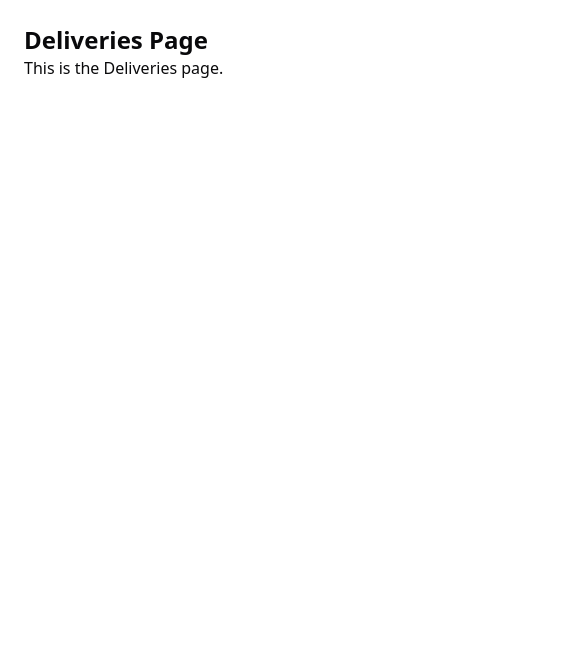
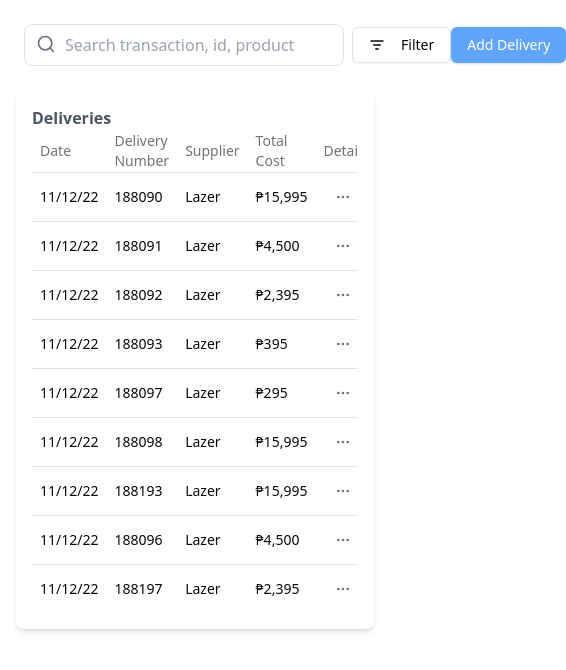
Before and after one commit to huhnnah/cmsc128, a Next.js app: page /admin/deliveries in a window 390 px wide. Shown: the top 670 px of the page, 566 px wide, since content can reach past the window. Built offline with nearby package versions, Linux system fonts and the light colour scheme.

Commit message:
added delivery list view and initial draft of delivery details prompt

```diff
--- a/src/app/admin/deliveries/page.js
+++ b/src/app/admin/deliveries/page.js
@@ -1,18 +1,136 @@
+
+"use client";
+
 import { AppSidebar } from "@/components/admin-sidebar"
 import {
   SidebarProvider,
 } from "@/components/ui/sidebar"
+import {
+  Table, TableBody, TableHead, TableHeader, TableRow, TableCell
+} from "@/components/ui/table";
+import { Button } from "@/components/ui/button";
+import { Input } from "@/components/ui/input";
+import { Dialog, DialogTrigger, DialogContent, DialogHeader, DialogTitle, DialogClose, } from "@/components/ui/dialog";
+import { Select, SelectTrigger, SelectContent, SelectItem } from "@/components/ui/select";
+import { Search, ListFilter, Trash2, Ellipsis } from "lucide-react";
+import { useState } from "react";
+
+// sample data
+const delivery = [
+  { dateAdded: "11/12/22", deliveryNum: "188090", supplier: "Lazer", totalCost: "₱15,995" },
+  { dateAdded: "11/12/22", deliveryNum: "188091", supplier: "Lazer", totalCost: "₱4,500" },
+  { dateAdded: "11/12/22", deliveryNum: "188092", supplier: "Lazer", totalCost: "₱2,395" },
+  { dateAdded: "11/12/22", deliveryNum: "188093", supplier: "Lazer", totalCost: "₱395"  },
+  { dateAdded: "11/12/22", deliveryNum: "188097", supplier: "Lazer", totalCost: "₱295" },
+  { dateAdded: "11/12/22", deliveryNum: "188098", supplier: "Lazer", totalCost: "₱15,995" },
+  { dateAdded: "11/12/22", deliveryNum: "188193", supplier: "Lazer", totalCost: "₱15,995" },
+  { dateAdded: "11/12/22", deliveryNum: "188096", supplier: "Lazer", totalCost: "₱4,500" },
+  { dateAdded: "11/12/22", deliveryNum: "188197", supplier: "Lazer", totalCost: "₱2,395" },
+];
 
 export default function DeliveriesPage() {
   return (
     <SidebarProvider>
-      <div className="flex">
+      <div className="flex h-screen w-screen">
         <AppSidebar />
-      </div>
-
-      <div className="p-6">
-        <h1 className="text-2xl font-bold">Deliveries Page</h1>
-        <p>This is the Deliveries page.</p>
+        <div className="flex-1 p-4 flex flex-col w-full">
+          <div className="flex items-center justify-between mb-4 bg-white p-2 rounded-lg">
+            <div className="flex items-center space-x-2">
+              <div className="relative w-80">
+                <input
+                  type="text"
+                  placeholder="Search transaction, id, product"
+                  className="w-full pl-10 pr-4 py-2 border rounded-lg focus:outline-none focus:ring-2 focus:ring-blue-500"
+                />
+                <div className="absolute left-3 top-2.5 text-gray-500">
+                  <Search className="w-5 h-5" />
+                </div>
+              </div>
+              <Button variant="outline" className="flex items-center space-x-2">
+                <ListFilter className="w-4 h-4" />
+                <span>Filter</span>
+              </Button>
+            </div>
+            <div className="flex space-x-2">
+              <Button className="bg-blue-400 text-white">Add Delivery</Button>
+            </div>
+          </div>
+          <div className="p-4 bg-white shadow-md rounded-lg flex flex-col overflow-auto w-full">
+          <h1 className="text-gray-600 font-bold">Deliveries</h1>
+            <Table>
+              <TableHeader>
+                <TableRow>
+                  <TableHead>Date</TableHead>
+                  <TableHead>Delivery Number</TableHead>
+                  <TableHead>Supplier</TableHead>
+                  <TableHead>Total Cost</TableHead>
+                  <TableHead>Details</TableHead>
+                </TableRow>
+              </TableHeader>
+              <TableBody>
+                {delivery.map((d) => (
+                  <TableRow key={d.deliveryNum}>
+                    <TableCell>{d.dateAdded}</TableCell>
+                    <TableCell>{d.deliveryNum}</TableCell>
+                    <TableCell>{d.supplier}</TableCell>
+                    <TableCell>{d.totalCost}</TableCell>
+                    <TableCell className="flex space-x-2">
+                      <Dialog>
+                        <DialogTrigger asChild>
+                          <Button variant="ghost" size="sm" className="text-gray-500 hover:text-blue-600">
+                            <Ellipsis size={16} />
+                          </Button>
+                        </DialogTrigger>
+                        <DialogContent className="max-w-3xl p-6">
+                          <DialogHeader>
+                            <DialogTitle>Delivery Details</DialogTitle>
+                            <DialogClose />
+                          </DialogHeader>
+                          <div className="grid grid-cols-2 gap-4">
+                            <div>
+                              <label className="text-sm font-medium">Date of Delivery</label>
+                              <Input type="date" defaultValue={d.dateAdded} />
+                            </div>
+                            <div>
+                              <label className="text-sm font-medium">Delivery Number</label>
+                              <Input value={d.deliveryNum} disabled />
+                            </div>
+                          </div>
+                          <div className="grid grid-cols-2 gap-4 mt-4">
+                            <div>
+                              <label className="text-sm font-medium">Total Cost</label>
+                              <Input type="text" defaultValue={d.totalCost} />
+                            </div>
+                            <div>
+                              <label className="text-sm font-medium">Supplier</label>
+                              <Select>
+                                <SelectTrigger>{d.supplier}</SelectTrigger>
+                                <SelectContent>
+                                  <SelectItem value="Lazer">Lazer</SelectItem>
+                                  <SelectItem value="Yamaha">Yamaha</SelectItem>
+                                  <SelectItem value="Cort">Cort</SelectItem>
+                                </SelectContent>
+                              </Select>
+                            </div>
+                          </div>
+                          <div className="flex justify-end mt-4">
+                            <DialogClose asChild>
+                              <Button variant="outline">Cancel</Button>
+                            </DialogClose>
+                            <Button className="bg-blue-500 text-white">Save</Button>
+                          </div>
+                        </DialogContent>
+                      </Dialog>
+                      <Button variant="ghost" size="sm" className="text-gray-500 hover:text-red-600">
+                        <Trash2 size={16} />
+                      </Button>
+                    </TableCell>
+                  </TableRow>
+                ))}
+              </TableBody>
+            </Table>
+          </div>
+        </div>
       </div>
     </SidebarProvider>
   );
--- /dev/null
+++ b/src/components/ui/dialog.jsx
@@ -0,0 +1,96 @@
+"use client"
+
+import * as React from "react"
+import * as DialogPrimitive from "@radix-ui/react-dialog"
+import { X } from "lucide-react"
+
+import { cn } from "@/lib/utils"
+
+const Dialog = DialogPrimitive.Root
+
+const DialogTrigger = DialogPrimitive.Trigger
+
+const DialogPortal = DialogPrimitive.Portal
+
+const DialogClose = DialogPrimitive.Close
+
+const DialogOverlay = React.forwardRef(({ className, ...props }, ref) => (
+  <DialogPrimitive.Overlay
+    ref={ref}
+    className={cn(
+      "fixed inset-0 z-50 bg-black/80  data-[state=open]:animate-in data-[state=closed]:animate-out data-[state=closed]:fade-out-0 data-[state=open]:fade-in-0",
+      className
+    )}
+    {...props} />
+))
+DialogOverlay.displayName = DialogPrimitive.Overlay.displayName
+
+const DialogContent = React.forwardRef(({ className, children, ...props }, ref) => (
+  <DialogPortal>
+    <DialogOverlay />
+    <DialogPrimitive.Content
+      ref={ref}
+      className={cn(
+        "fixed left-[50%] top-[50%] z-50 grid w-full max-w-lg translate-x-[-50%] translate-y-[-50%] gap-4 border bg-background p-6 shadow-lg duration-200 data-[state=open]:animate-in data-[state=closed]:animate-out data-[state=closed]:fade-out-0 data-[state=open]:fade-in-0 data-[state=closed]:zoom-out-95 data-[state=open]:zoom-in-95 data-[state=closed]:slide-out-to-left-1/2 data-[state=closed]:slide-out-to-top-[48%] data-[state=open]:slide-in-from-left-1/2 data-[state=open]:slide-in-from-top-[48%] sm:rounded-lg",
+        className
+      )}
+      {...props}>
+      {children}
+      <DialogPrimitive.Close
+        className="absolute right-4 top-4 rounded-sm opacity-70 ring-offset-background transition-opacity hover:opacity-100 focus:outline-none focus:ring-2 focus:ring-ring focus:ring-offset-2 disabled:pointer-events-none data-[state=open]:bg-accent data-[state=open]:text-muted-foreground">
+        <X className="h-4 w-4" />
+        <span className="sr-only">Close</span>
+      </DialogPrimitive.Close>
+    </DialogPrimitive.Content>
+  </DialogPortal>
+))
+DialogContent.displayName = DialogPrimitive.Content.displayName
+
+const DialogHeader = ({
+  className,
+  ...props
+}) => (
+  <div
+    className={cn("flex flex-col space-y-1.5 text-center sm:text-left", className)}
+    {...props} />
+)
+DialogHeader.displayName = "DialogHeader"
+
+const DialogFooter = ({
+  className,
+  ...props
+}) => (
+  <div
+    className={cn("flex flex-col-reverse sm:flex-row sm:justify-end sm:space-x-2", className)}
+    {...props} />
+)
+DialogFooter.displayName = "DialogFooter"
+
+const DialogTitle = React.forwardRef(({ className, ...props }, ref) => (
+  <DialogPrimitive.Title
+    ref={ref}
+    className={cn("text-lg font-semibold leading-none tracking-tight", className)}
+    {...props} />
+))
+DialogTitle.displayName = DialogPrimitive.Title.displayName
+
+const DialogDescription = React.forwardRef(({ className, ...props }, ref) => (
+  <DialogPrimitive.Description
+    ref={ref}
+    className={cn("text-sm text-muted-foreground", className)}
+    {...props} />
+))
+DialogDescription.displayName = DialogPrimitive.Description.displayName
+
+export {
+  Dialog,
+  DialogPortal,
+  DialogOverlay,
+  DialogTrigger,
+  DialogClose,
+  DialogContent,
+  DialogHeader,
+  DialogFooter,
+  DialogTitle,
+  DialogDescription,
+}
```
Also changed, not shown: src/app/admin/deliveries/add-delivery/page.js (added).
